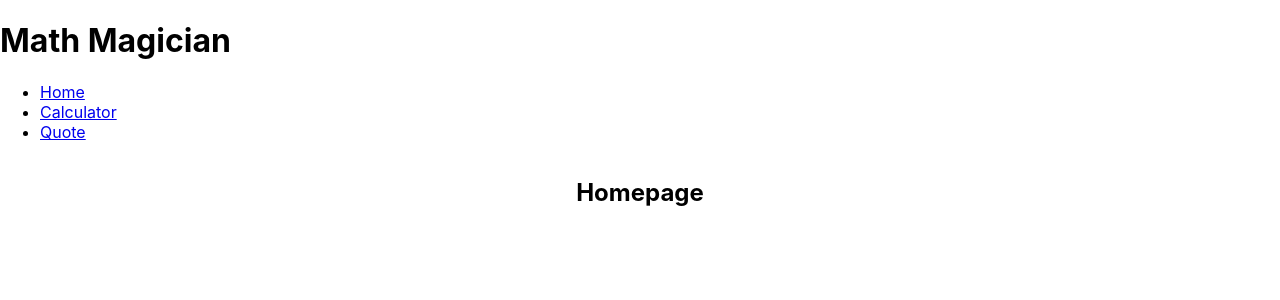
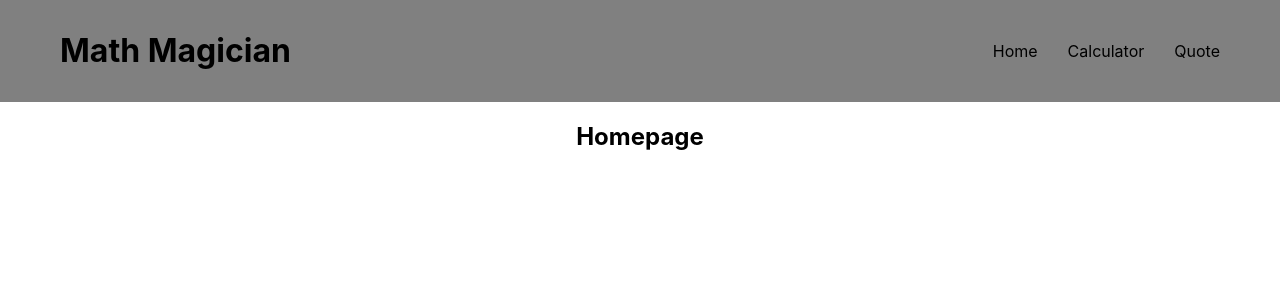
Before and after one commit to mutinhiri/maths-magician, a React (Create React App) app: page / in a window 1280 px wide. Shown: the top 300 px of the page. Built offline with nearby package versions, Linux system fonts and the light colour scheme.

Commit message:
Add app styling

```diff
--- a/src/App.css
+++ b/src/App.css
@@ -1,3 +1,21 @@
+.header {
+  padding: 10px 60px;
+  display: flex;
+  align-items: center;
+  justify-content: space-between;
+  background-color: grey
+}
+
+.navigation {
+  list-style: none;
+  display: flex;
+  gap: 30px;
+}
+
+li a {
+  color: inherit;
+  text-decoration: none;
+}
 .App {
   text-align: center;
   height: 100vh;
```
